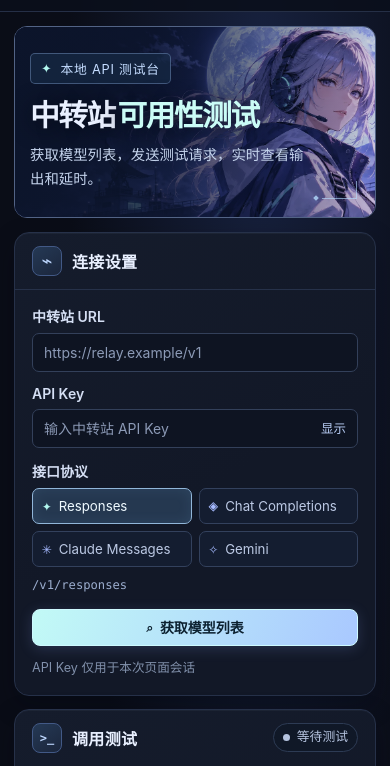
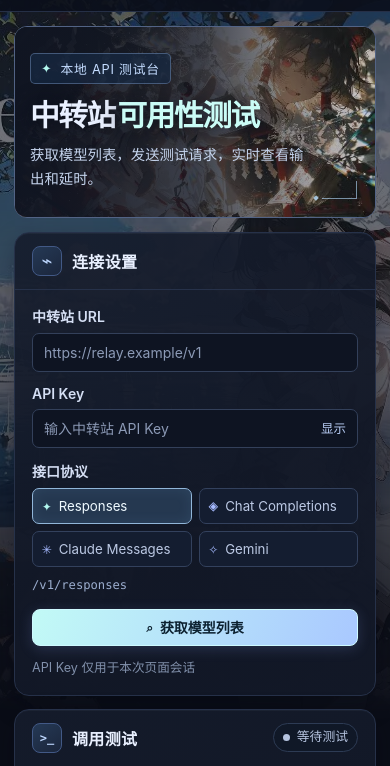
Before and after one commit to Camellia-Garden/url-apikey-tast, a website: page public/index.html in a window 390 px wide. Shown: the part 55-821 px from the top of the page. Drawn offline with Linux system fonts and the light colour scheme.

Commit message:
替换首页插画和渐隐背景

```diff
--- a/public/style.css
+++ b/public/style.css
@@ -1,7 +1,7 @@
 :root {
   color-scheme: dark;
   --bg: #0a0d17;
-  --panel: #121827;
+  --panel: #121827f2;
   --surface: #0e1422;
   --line: #263149;
   --text: #e9f0ff;
@@ -18,7 +18,18 @@
 
 *, *::before, *::after { box-sizing: border-box; }
 [hidden] { display: none !important; }
-body { margin: 0; background: radial-gradient(ellipse at 67% 9%, #17213e 0%, transparent 52%); }
+body { margin: 0; min-height: 100vh; position: relative; isolation: isolate; }
+body::before {
+  content: '';
+  position: absolute;
+  z-index: -1;
+  inset: 0 0 auto;
+  height: clamp(650px, 76vw, 1060px);
+  background: url('/page-background.jpg') center 48% / cover no-repeat;
+  opacity: .55;
+  mask-image: linear-gradient(to bottom, #000d, #000 24%, #000c 57%, transparent 100%);
+  pointer-events: none;
+}
 button, input, select { font: inherit; }
 button { cursor: pointer; }
 button:disabled { cursor: default; opacity: .55; }
@@ -43,10 +54,10 @@ a { color: inherit; text-decoration: none; }
 .port { color: #9eafd0; font: .74rem var(--mono); border-left: 1px solid #33415e; padding-left: 8px; }
 
 .main { padding-block: 25px 40px; }
-.hero { isolation: isolate; overflow: hidden; position: relative; display: grid; align-items: center; min-height: 248px; border: 1px solid #526385; border-radius: 18px; background: #111c36; }
+.hero { isolation: isolate; overflow: hidden; position: relative; display: grid; align-items: center; min-height: 248px; border: 1px solid #526385; border-radius: 18px; background: #101522; }
 .hero::before, .hero::after { content: ''; position: absolute; inset: 0; z-index: -1; }
-.hero::before { background: radial-gradient(ellipse at 74% 30%, #314774, transparent 57%), #0e1933; background-image: url('/moon-relay.webp'), radial-gradient(ellipse at 74% 30%, #314774, transparent 57%); background-size: cover; background-position: center 26%; }
-.hero::after { background: linear-gradient(90deg, #0c152beb 0%, #0e1832b5 33%, #0b142839 62%, #0b142808 82%), linear-gradient(0deg, #090e1c80, transparent 28%); }
+.hero::before { background: url('/hero-art.jpg') right 27% / max(68%, 560px) auto no-repeat; }
+.hero::after { background: linear-gradient(90deg, #101522 21%, #101522ee 33%, #101522a8 44%, #10152226 58%, transparent 72%), linear-gradient(0deg, #0a101d57, transparent 43%); }
 .hero-content { padding: 26px clamp(24px, 4.1vw, 60px); }
 .hero-label { display: flex; align-items: center; gap: 8px; width: fit-content; padding: 5px 10px; border: 1px solid #94b6ea5c; border-radius: 5px; background: #182b48a6; color: #c4dcff; font-size: .8rem; letter-spacing: .06em; }
 .hero-label span { color: var(--accent); }
@@ -57,7 +68,7 @@ a { color: inherit; text-decoration: none; }
 .hero-coordinate::after { content: ''; position: absolute; left: -8px; bottom: -2px; width: 4px; height: 4px; background: #b6ddffc9; rotate: 45deg; }
 
 .workspace { display: grid; grid-template-columns: minmax(325px, .82fr) minmax(0, 1.38fr); gap: 18px; margin-block: 20px 18px; }
-.panel { min-width: 0; border: 1px solid var(--line); border-radius: 15px; background: linear-gradient(150deg, #151c2c, var(--panel) 55%); box-shadow: 0 10px 26px #05081145, inset 0 1px #c9d8ff0b; }
+.panel { min-width: 0; border: 1px solid var(--line); border-radius: 15px; background: linear-gradient(150deg, #151c2ce8, var(--panel) 55%); box-shadow: 0 10px 26px #05081145, inset 0 1px #c9d8ff0b; }
 .panel-head { min-height: 57px; padding: 12px 17px; border-bottom: 1px solid var(--line); display: flex; align-items: center; gap: 10px; }
 .panel h2 { font-size: 1rem; letter-spacing: .02em; font-weight: 670; }
 .section-icon { width: 30px; height: 30px; flex: 0 0 30px; display: grid; place-items: center; font: 1.14rem var(--mono); border: 1px solid #425986; border-radius: 8px; background: linear-gradient(145deg, #253955, #1b263c); color: #bfd8ff; }
@@ -177,11 +188,12 @@ td input, th input { width: 15px; height: 15px; vertical-align: middle; cursor:
   .hero { min-height: 223px; }
 }
 @media (max-width: 740px) {
+  body::before { height: 780px; background-position: 59% center; opacity: .42; }
   .shell { width: calc(100% - 28px); }
   .main { padding-top: 14px; }
   .hero { min-height: 191px; border-radius: 13px; }
-  .hero::before { background-position: 65% center; }
-  .hero::after { background: linear-gradient(90deg, #0c152bf5, #0c152bbb 47%, #0b142826 100%); }
+  .hero::before { background-size: max(100%, 420px) auto; background-position: right 31%; }
+  .hero::after { background: linear-gradient(90deg, #101522fa, #101522ce 51%, #10152226 100%); }
   .hero p { max-width: 275px; font-size: .9rem; }
   .workspace { grid-template-columns: minmax(0, 1fr); margin-block: 14px; }
   .console-body { height: 145px; flex-basis: 145px; }
--- a/server.mjs
+++ b/server.mjs
@@ -7,7 +7,8 @@ const files = new Map([
   ['/', ['index.html', 'text/html; charset=utf-8']],
   ['/style.css', ['style.css', 'text/css; charset=utf-8']],
   ['/app.js', ['app.js', 'text/javascript; charset=utf-8']],
-  ['/moon-relay.webp', ['moon-relay.webp', 'image/webp']],
+  ['/hero-art.jpg', ['hero-art.jpg', 'image/jpeg']],
+  ['/page-background.jpg', ['page-background.jpg', 'image/jpeg']],
 ]);
 
 function json(res, status, body) {
```
Also changed, not shown: test/relay.test.mjs (+5 -1 lines), CHANGELOG.md, README.md, public/hero-art.jpg (added), public/moon-relay.webp (deleted), public/page-background.jpg (added).
